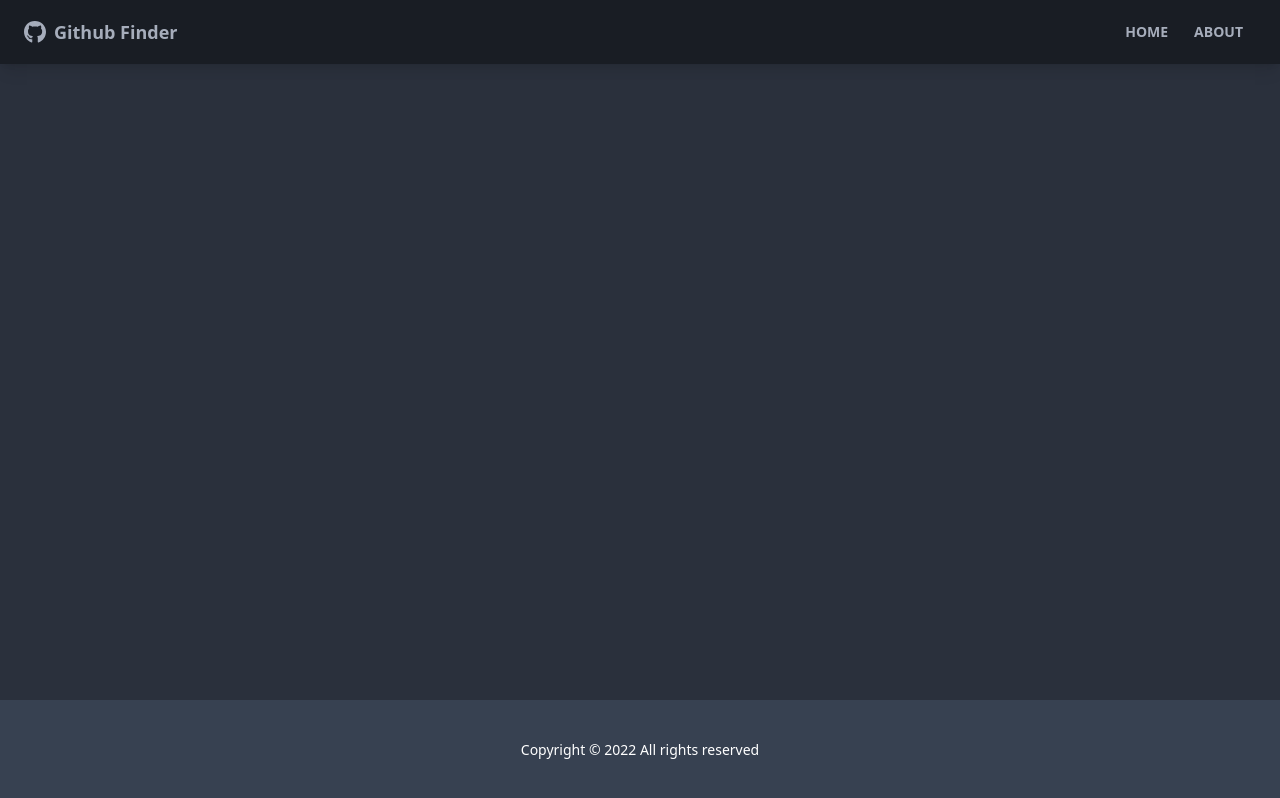
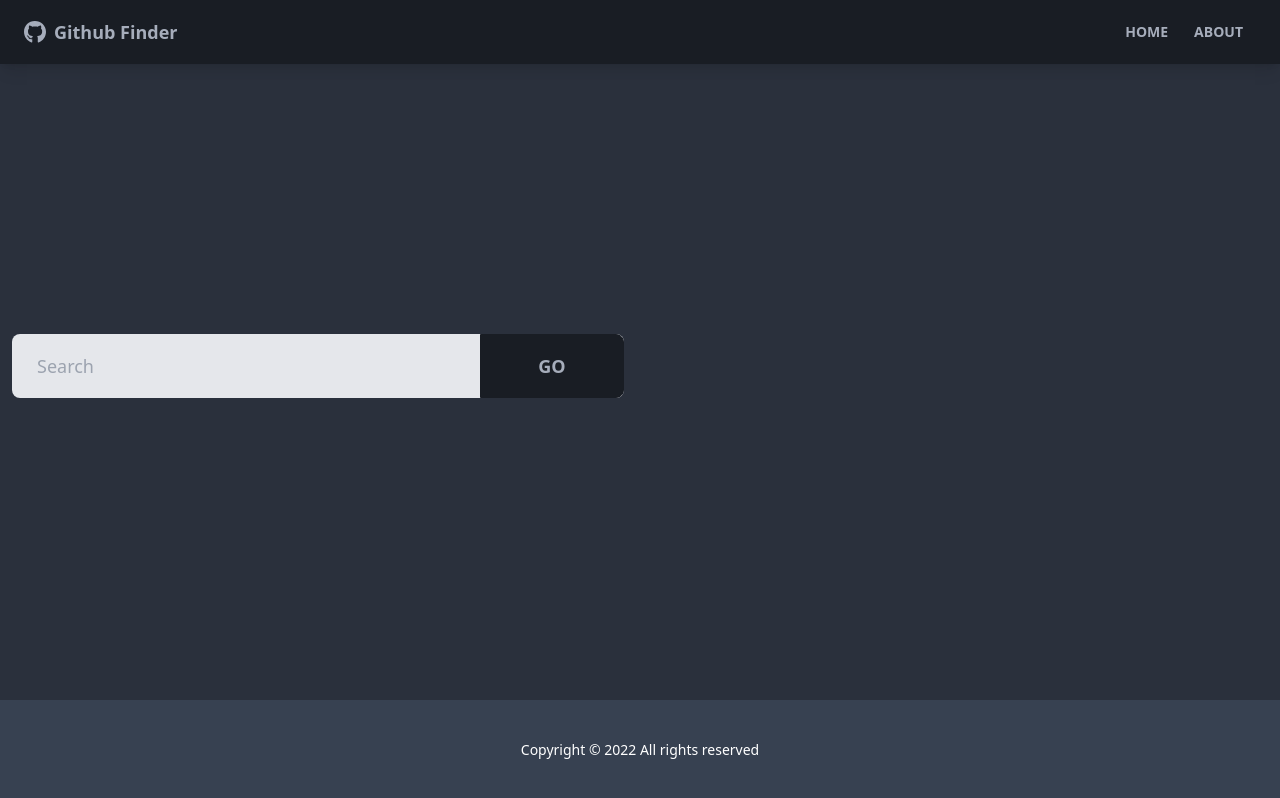
Before and after one commit to carlosofscience/github-finder, a React (Create React App) app: page / in a window 1280 px wide. Built offline with nearby package versions, Linux system fonts and the light colour scheme; the HTML template or start-up script is replaced by a standard one.

Commit message:
creating search user UI

```diff
--- a/src/Pages/Home.jsx
+++ b/src/Pages/Home.jsx
@@ -1,12 +1,12 @@
 import UserResults from "../components/users/UserResults"
-
+import UserSearch from "../components/users/UserSearch"
 function Home() {
 
 
 
   return (
     <>
-      {/* Search component goes here */}
+      <UserSearch />
       <UserResults />
     </>
   )
--- /dev/null
+++ b/src/components/users/UserSearch.jsx
@@ -0,0 +1,43 @@
+import { useState, useContext} from "react";
+import GithubContext from "../../context/github/GithubContext";
+
+
+function UserSearch() {
+
+  const [text, setText] = useState("");
+  const {users} = useContext(GithubContext)
+
+  const handleChange = (e)=> setText(e.target.value)
+
+  const handleSubmit = (e) => {
+    e.preventDefault()
+    if(text === '') alert("please enter something")
+    else /*@todo - search users*/ setText('')
+  }
+
+  return (
+    <div className="grid grid-cols-1 xl:grid-cols-2 lg:grid-cols-2 md:grid-cols-2 mb-8 gap-8">
+      <div>
+        <form onSubmit={handleSubmit}>
+          <div className="from-control">
+            <div className="relative">
+              <input
+                type="text"
+                className="w-full pr-40 bg-gray-200 input input-lg text-black"
+                placeholder="Search"
+                value={text}
+                onChange={handleChange}
+                />
+              <button className="absolute top-0 right-0 rounded-l-none w-36 btn btn-lg" type="submit">Go</button>
+            </div>
+          </div>
+        </form>
+      </div>
+      <div>
+        {users.length > 0 && (<button className="btn btn-ghost btn-lg">Clear</button>)}
+      </div>
+    </div>
+  )
+}
+
+export default UserSearch
```
